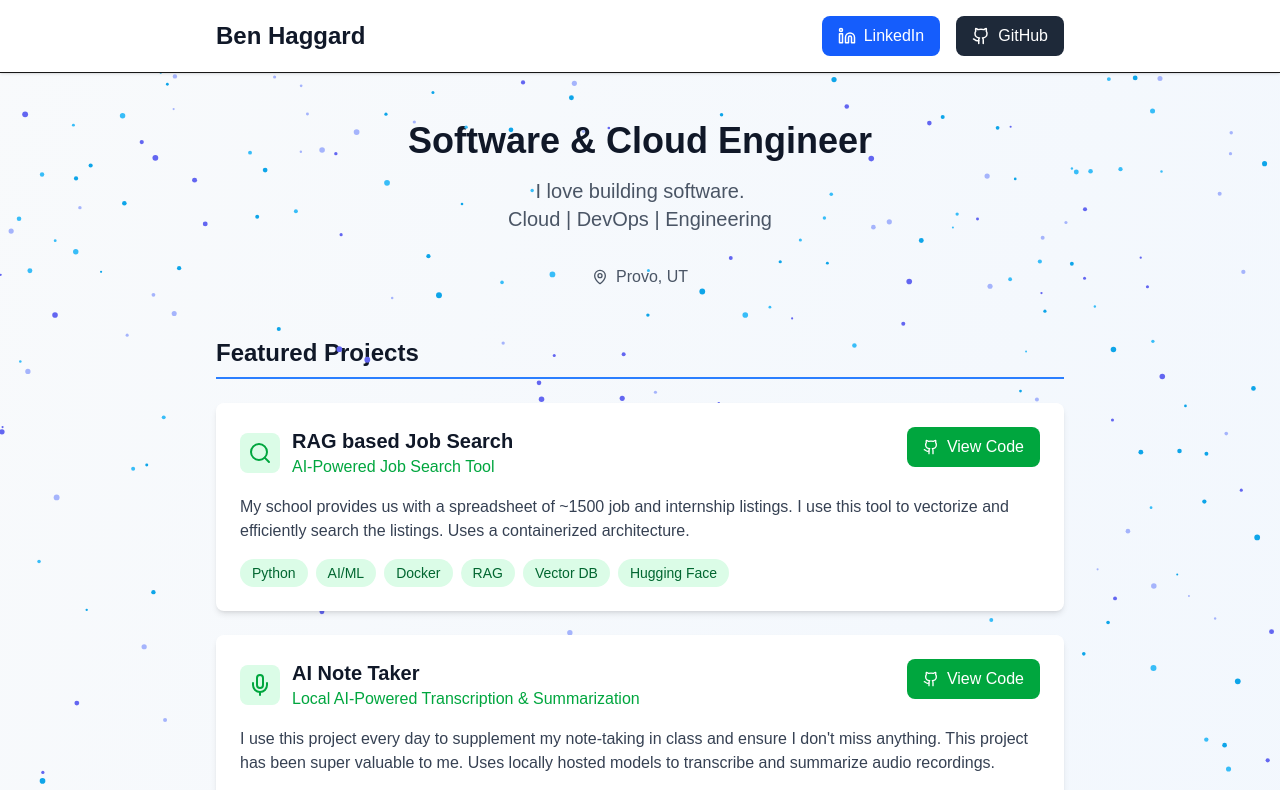
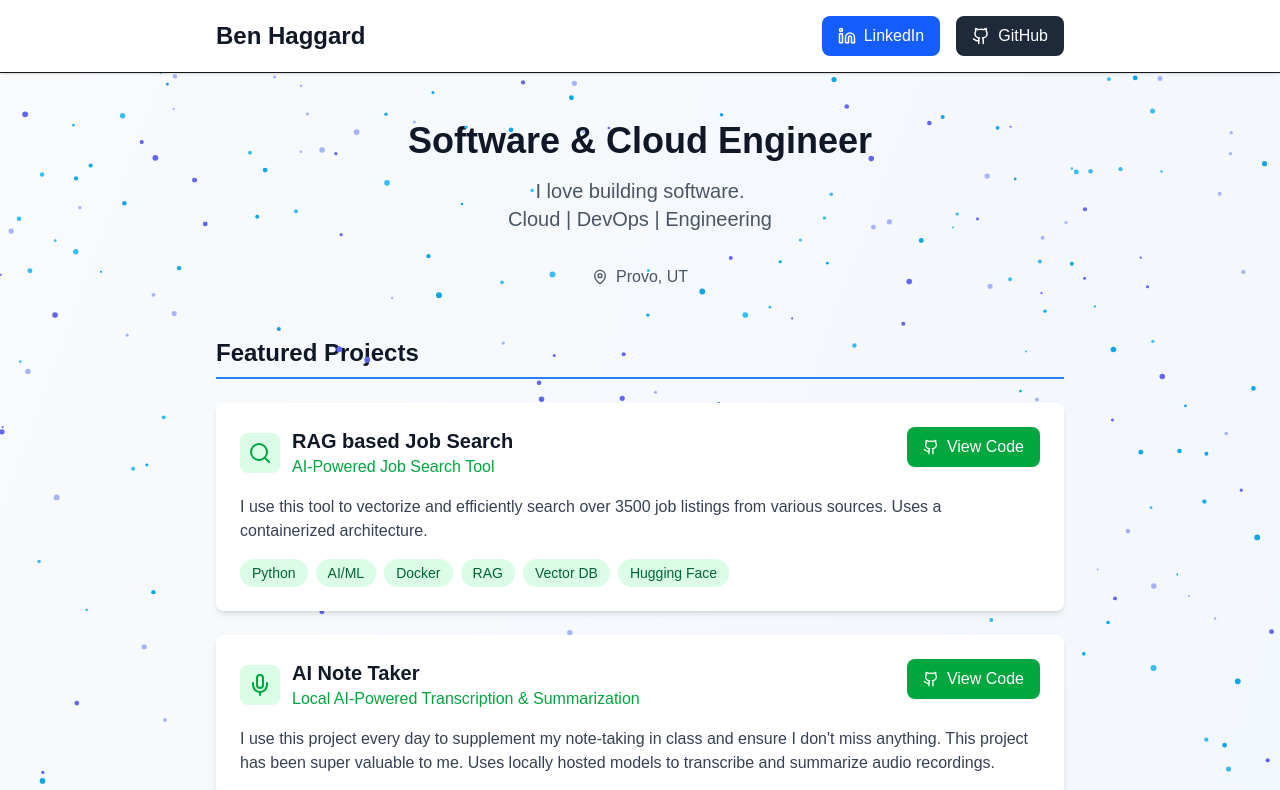
Before and after one commit to benhagg/personal-website, a Next.js app: page / in a window 1280 px wide. Shown: the top 790 px of the page. Built offline with nearby package versions, Linux system fonts and the light colour scheme.

Commit message:
update job-search project description

```diff
--- a/src/components/sections/ProjectsSection.tsx
+++ b/src/components/sections/ProjectsSection.tsx
@@ -18,7 +18,7 @@ export default function ProjectsSection() {
         <ProjectCard
           title="RAG based Job Search"
           subtitle="AI-Powered Job Search Tool"
-          description="My school provides us with a spreadsheet of ~1500 job and internship listings. I use this tool to vectorize and efficiently search the listings. Uses a containerized architecture."
+          description="I use this tool to vectorize and efficiently search over 3500 job listings from various sources. Uses a containerized architecture."
           icon={<Search size={24} className="text-green-600" />}
           iconBgColor="bg-green-100"
           technologies={[
```
